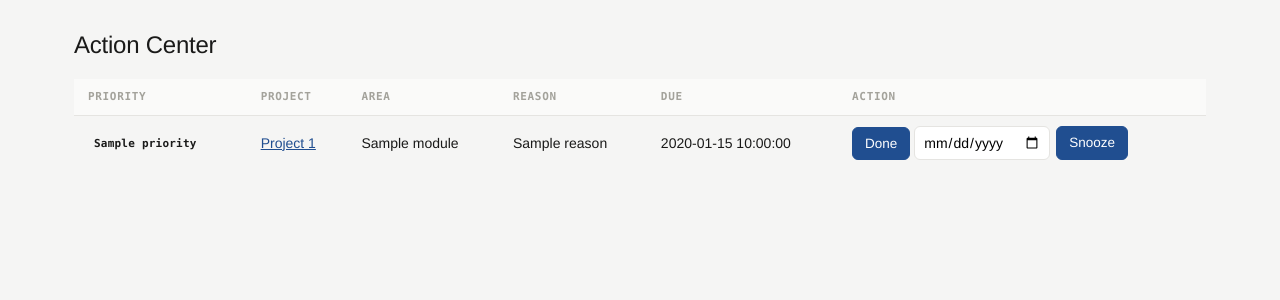
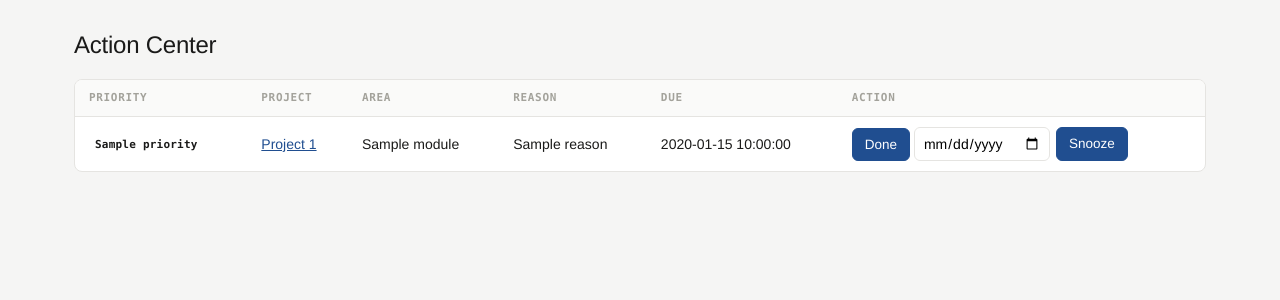
Before and after one commit to Seregawpn/SalesMachine, a FastAPI app: template src/project_os/web/templates/action_center.html in a window 1280 px wide. Shown: the part 56-356 px from the top of the page. Run offline with FastAPI, Linux system fonts and the light colour scheme; the template is opened without the code that fills it: most values are stand-ins (such as "Sample title", 1, 10 or a date in 2020); parts of the project's set-up code (start-up, migrations or seed data) failed here and were passed over.

Commit message:
style: wrap Action Center and Pipeline tables in paper card

```diff
--- a/src/project_os/web/templates/action_center.html
+++ b/src/project_os/web/templates/action_center.html
@@ -3,6 +3,7 @@
 {% block content %}
 <p id="flash-banner" role="alert" class="flash-error"{% if not error %} hidden{% endif %}>{{ error or "" }}</p>
 <h2>Action Center</h2>
+<div class="table-card">
 <table>
   <caption class="sr-only">Open actions across all projects</caption>
   <thead>
@@ -23,4 +24,5 @@
     {% endfor %}
   </tbody>
 </table>
+</div>
 {% endblock %}
--- a/src/project_os/web/templates/pipeline.html
+++ b/src/project_os/web/templates/pipeline.html
@@ -2,6 +2,7 @@
 {% block title %}Pipeline — Project OS{% endblock %}
 {% block content %}
 <h2>Pipeline</h2>
+<div class="table-card">
 <table>
   <caption class="sr-only">Opportunities grouped by stage</caption>
   <thead>
@@ -23,4 +24,5 @@
     {% endfor %}
   </tbody>
 </table>
+</div>
 {% endblock %}
```
